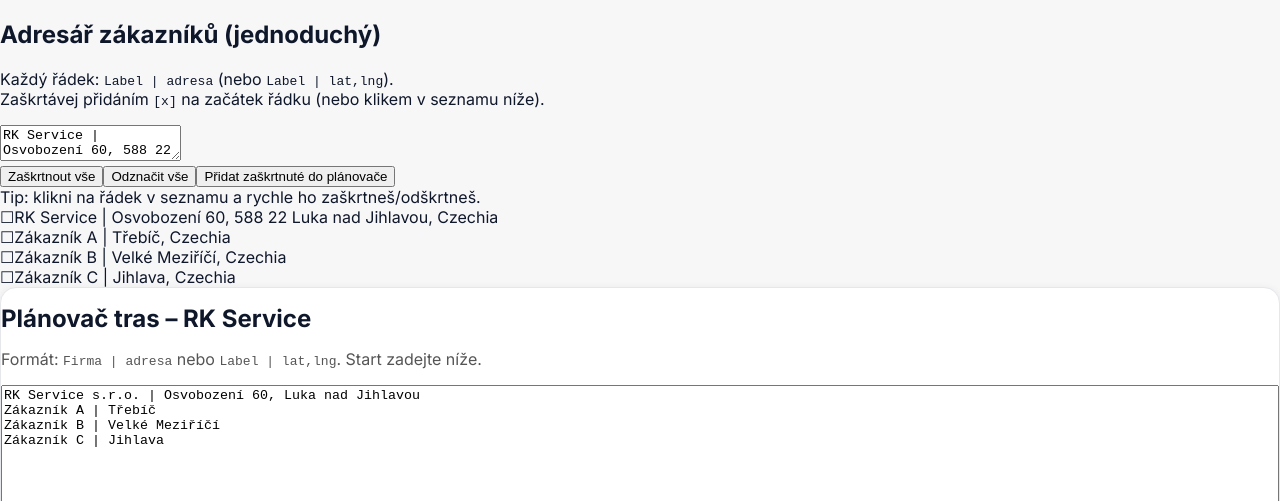
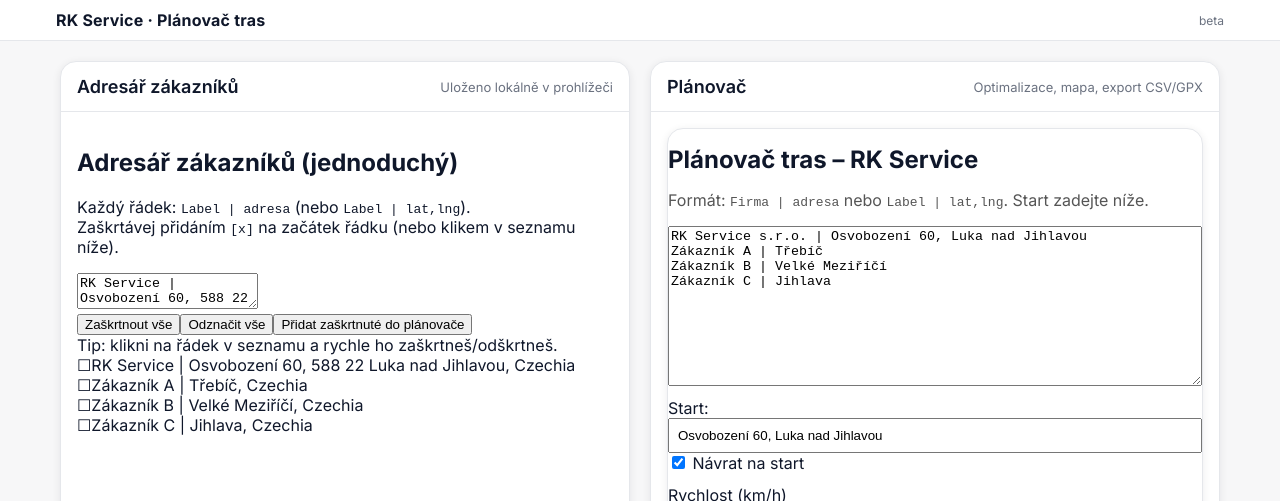
Before and after one commit to RK-Service/route-planner, a React (Vite) app: page / in a window 1280 px wide. Shown: the top 501 px of the page. Built offline with nearby package versions, Linux system fonts and the light colour scheme; the HTML template or start-up script is replaced by a standard one.

Commit message:
Update App.tsx

```diff
--- a/src/App.tsx
+++ b/src/App.tsx
@@ -6,16 +6,37 @@
   const [stopsText, setStopsText] = useState('');
 
   return (
-    <div className="min-h-screen p-4 grid gap-4" style={{gridTemplateColumns: '1fr 1fr'}}>
-      <div className="border rounded">
-        <SimpleDirectory onInsert={(lines)=>{
-          setStopsText(prev => (prev.trim() ? prev + '\n' : '') + lines);
-        }}/>
+    <>
+      <div className="navbar">
+        <div className="navbar-inner">
+          <div className="brand">RK Service · Plánovač tras</div>
+          <div className="badge">beta</div>
+        </div>
       </div>
 
-      <div className="border rounded">
-        <RoutePlanner initialStops={stopsText} onStopsChange={setStopsText}/>
+      <div className="container app-grid">
+        <div className="card">
+          <div className="card-header">
+            <div className="card-title">Adresář zákazníků</div>
+            <div className="card-sub">Uloženo lokálně v prohlížeči</div>
+          </div>
+          <div className="card-body">
+            <SimpleDirectory onInsert={(lines)=>{
+              setStopsText(prev => (prev.trim() ? prev + '\n' : '') + lines);
+            }}/>
+          </div>
+        </div>
+
+        <div className="card">
+          <div className="card-header">
+            <div className="card-title">Plánovač</div>
+            <div className="card-sub">Optimalizace, mapa, export CSV/GPX</div>
+          </div>
+          <div className="card-body">
+            <RoutePlanner initialStops={stopsText} onStopsChange={setStopsText}/>
+          </div>
+        </div>
       </div>
-    </div>
+    </>
   );
 }
```
